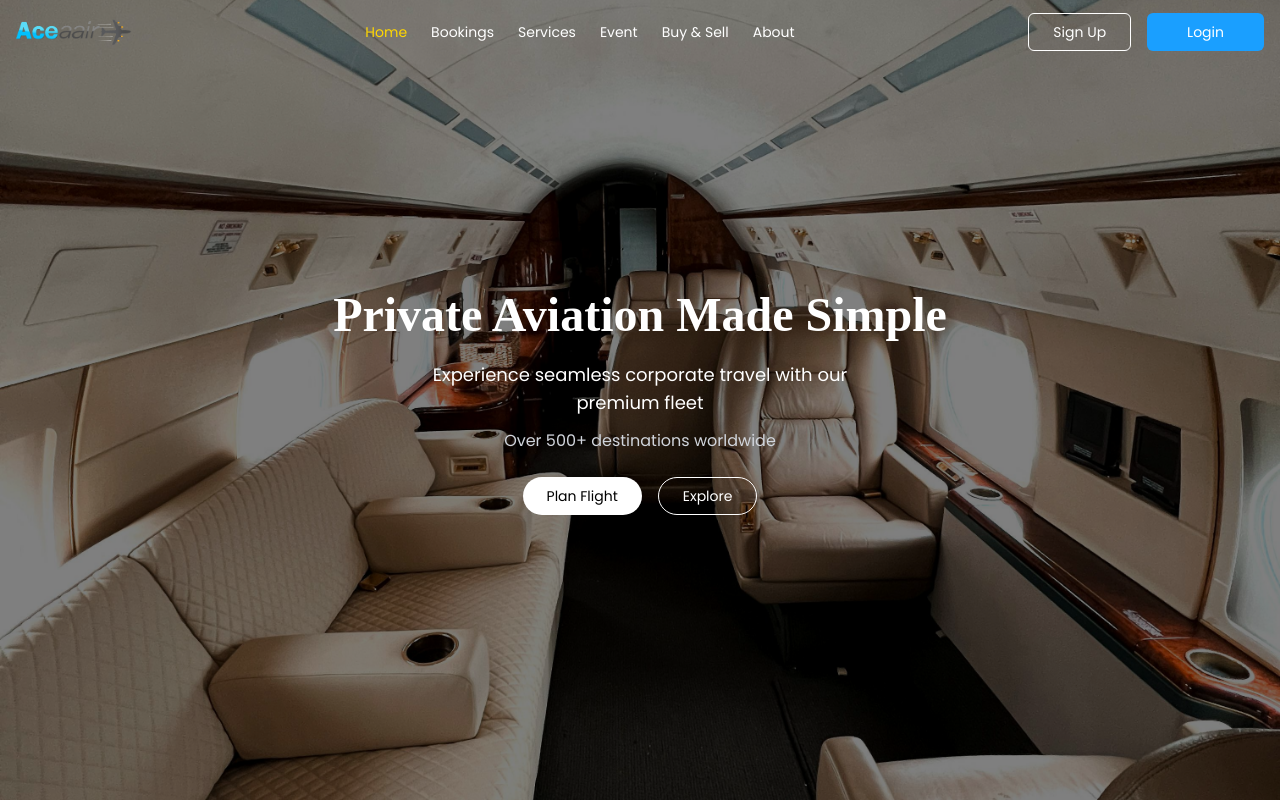
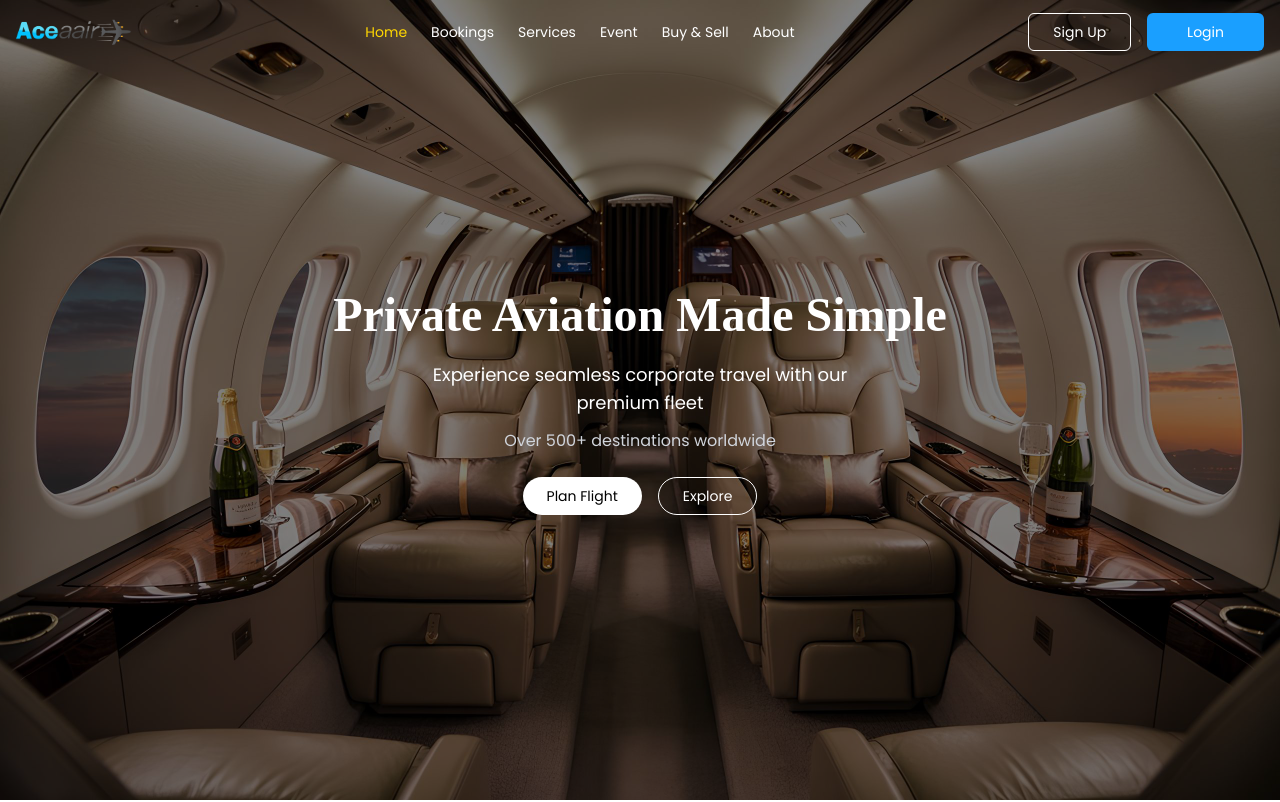
Before and after one commit to Smit-maker-dev/JustCharter-SecondStage, a React (Vite) app: page / in a window 1280 px wide. Shown: the top 802 px of the page. Built offline with nearby package versions, Linux system fonts and the light colour scheme.

Commit message:
update hero section

```diff
--- a/src/Main_Pages/Home.jsx
+++ b/src/Main_Pages/Home.jsx
@@ -183,7 +183,7 @@ export default function Home() {
       <div className="Hero-section">
         <section
           className="relative h-screen bg-cover bg-center flex items-center justify-center"
-          style={{ backgroundImage: "url('/images/FullHero.jpg')" }}
+          style={{ backgroundImage: "url('/images/Herosectionbg.jpeg')" }}
         >
           <div className="absolute inset-0 bg-black/50"></div>
 
```
Also changed, not shown: public/images/Herosectionbg.jpeg (added).
